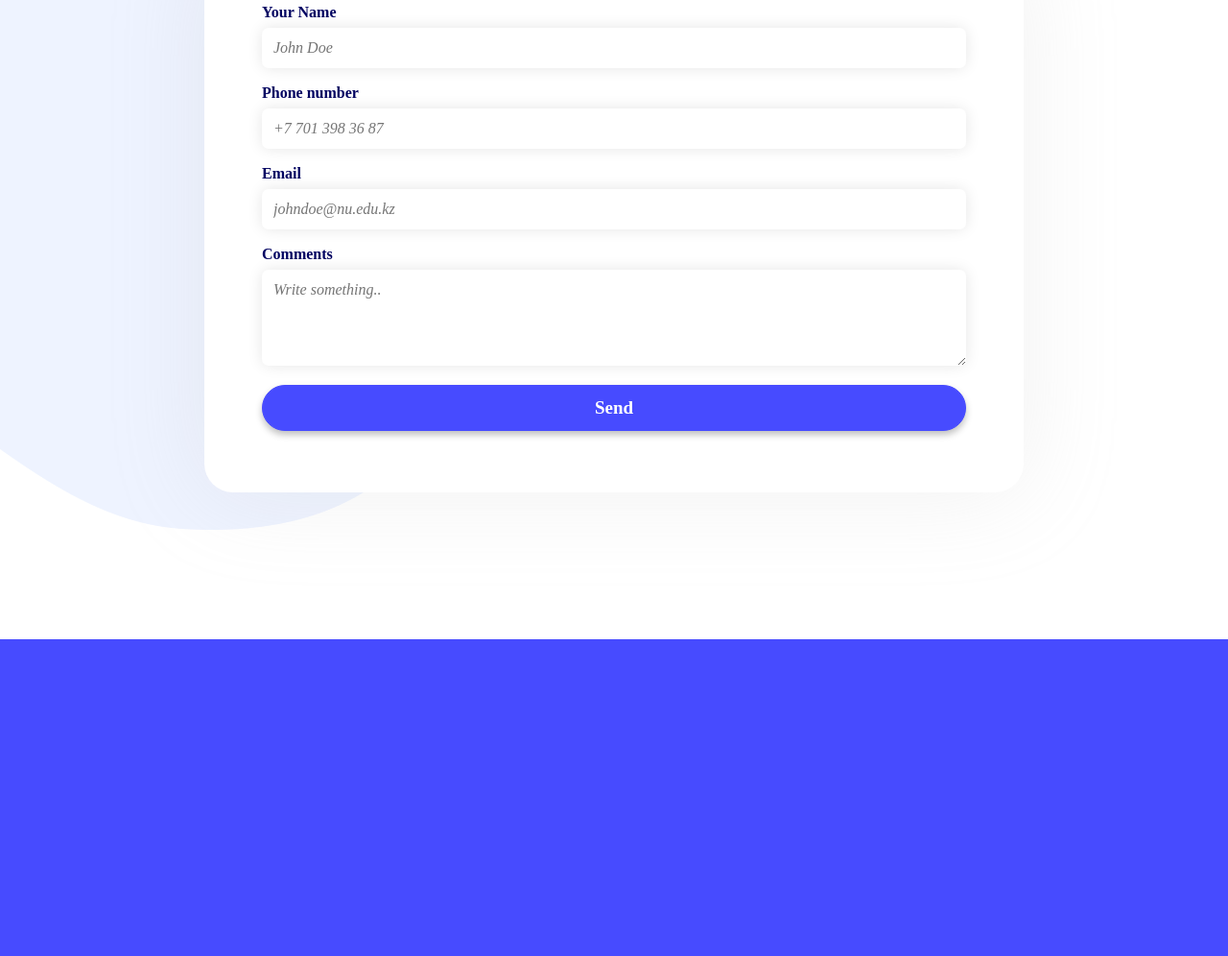
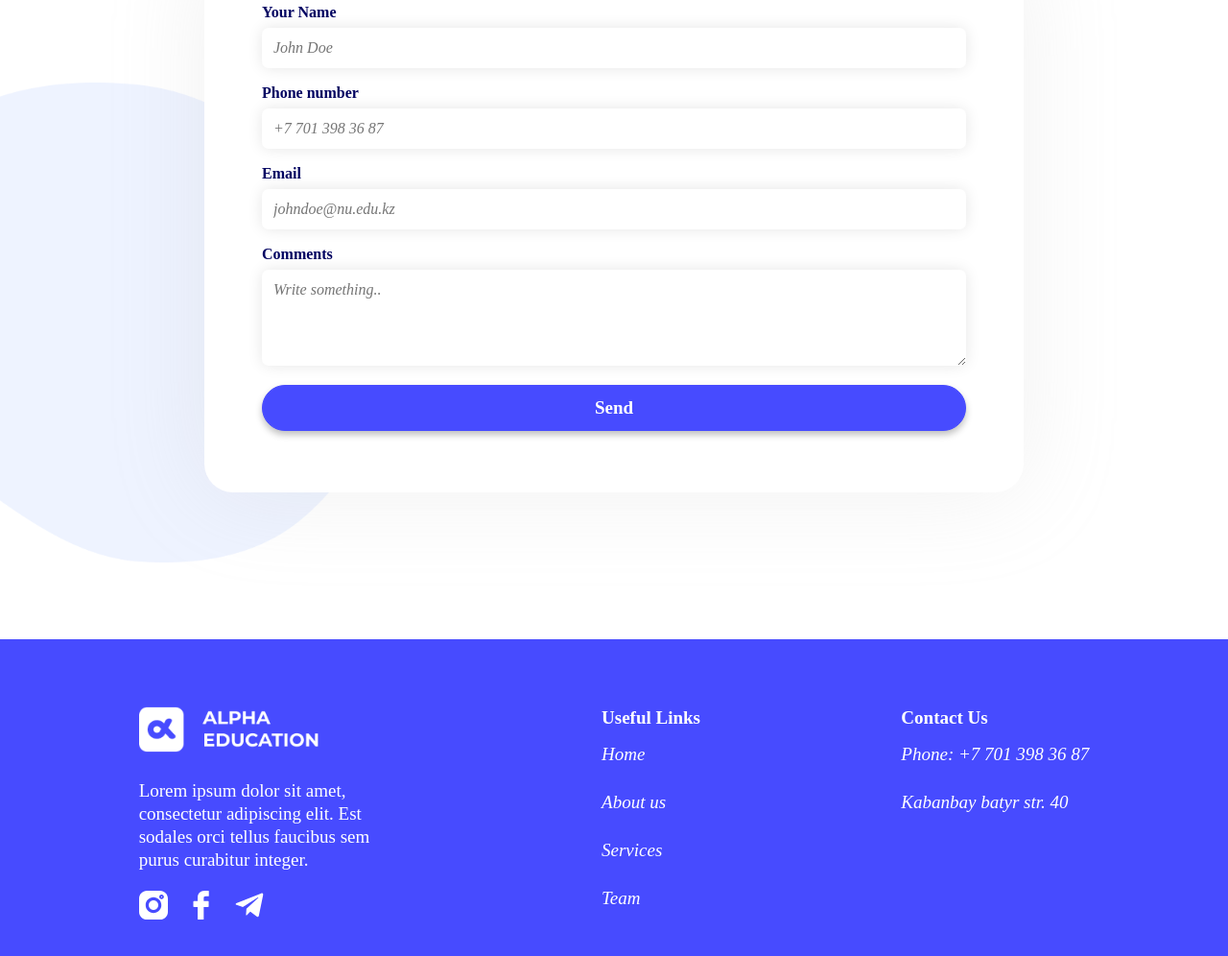
Before and after one commit to Aiz97/alphaeducation, a plain HTML site: page index.html in a window 1280 px wide. Shown: the part 4868-5864 px from the top of the page at 96% size. Drawn offline with nearby package versions, Linux system fonts and the light colour scheme; a web font is replaced by a local one.

Commit message:
feat: add footer

```diff
--- a/index.html
+++ b/index.html
@@ -27,19 +27,19 @@
            <nav class="nav">
                <ul class="nav-list">
                    <li class="nav-item">
-                       <a href="#" class="nav-link">Home</a>
+                       <a href="#home" class="nav-link">Home</a>
                    </li>
                    <li class="nav-item">
-                       <a href="#" class="nav-link">About us</a>
+                       <a href="#about" class="nav-link">About us</a>
                    </li>
                    <li class="nav-item">
-                       <a href="#" class="nav-link">Services</a>
+                       <a href="#services" class="nav-link">Services</a>
                    </li>
                    <li class="nav-item">
-                       <a href="#" class="nav-link">Team</a>
+                       <a href="#courses" class="nav-link">Team</a>
                    </li>
                    <li class="nav-item">
-                       <a href="#" class="nav-link">Contact</a>
+                       <a href="#contact" class="nav-link">Contact</a>
                    </li>
                </ul>
            </nav>
@@ -64,7 +64,7 @@
                 </div>
             </div>
         </div>
-        <section class="about">
+        <section class="about" id="about">
             <div class="container">
                 <div class="left-images">
                     <div class="frame"></div>
@@ -95,7 +95,7 @@
                 </div>
             </div>
         </section>
-        <section class="services">
+        <section class="services" id="services">
             <div class="container">
                 <div class="grid">
                     <div class="service">
@@ -131,7 +131,7 @@
                 </div>
             </div>
         </section>
-        <section class="courses">
+        <section class="courses" id="courses">
             <div class="container">
                 <div class="expand">
                     <h3 class="courses-title">New courses</h3>
@@ -437,7 +437,7 @@
                 </div>
             </div>
         </section>
-        <section class="contact">
+        <section class="contact" id="contact">
             <div class="container">
                 <h2 class="contact-title">Send an email to us</h2>
                 <div class="form-wrapper">
@@ -463,7 +463,43 @@
     </main>
     <footer class="footer">
         <div class="container">
-
+            <div class="footer-info">
+                <img src="./assets/img/logo-footer.png" alt="">
+                <p class="footer-text">Lorem ipsum dolor sit amet, consectetur adipiscing elit. Est sodales orci tellus faucibus sem purus curabitur integer.</p>
+                <ul class="socials-list">
+                    <li class="socials-item">
+                        <a href="" class="socials-link"><img src="./assets/icon/instagram.svg" alt=""></a>
+                    </li>
+                    <li class="socials-item">
+                        <a href="" class="socials-link"><img src="./assets/icon/facebook.svg" alt=""></a>
+                    </li>
+                    <li class="socials-item">
+                        <a href="" class="socials-link"><img src="./assets/icon/telegram.svg" alt=""></a>
+                    </li>
+                </ul>
+            </div>
+            <div class="footer-links">
+                <h3 class="links-title">Useful Links</h3>
+                <ul class="links-list">
+                    <li class="links-item">
+                        <a href="#home" class="links-link">Home</a>
+                    </li>
+                    <li class="links-item">
+                        <a href="#about" class="links-link">About us</a>
+                    </li>
+                    <li class="links-item">
+                        <a href="#services" class="links-link">Services</a>
+                    </li>
+                    <li class="links-item">
+                        <a href="#courses" class="links-link">Team</a>
+                    </li>
+                </ul>
+            </div>
+            <div class="footer-contact">
+                <h3 class="fcontact-title">Contact Us</h3>
+                <span class="fcontact-text">Phone: +7 701 398 36 87</span>
+                <span class="fcontact-text">Kabanbay batyr str. 40 </span>
+            </div>
         </div>
     </footer>
 </body>
--- a/style.css
+++ b/style.css
@@ -24,6 +24,7 @@
 }
 html{
     font-size: 10px;
+    scroll-behavior: smooth;
 }
 body{
     font-family: 'ABeeZee', sans-serif;
@@ -33,7 +34,7 @@ a{
     text-decoration: none;
     color: inherit;
 }
-ul{
+ul, li {
     list-style: none;
 }
 .container{
@@ -678,7 +679,8 @@ header > .container {
     height: 880px;
     background-image: url(./assets/img/form-bg.png);
     background-repeat: no-repeat;
-    background-position: left center;
+    background-position: 0px 300px;
+    background-size: 400px 500px;
 }
 .contact-title {
     font-family: 'Futura PT';
@@ -750,3 +752,65 @@ label {
 .footer {
     height: 400px;
     background-color: #474BFF;
+    color: #FFFFFF;
+}
+.footer > .container {
+    padding: 70px 0;
+    display: flex;
+    flex-direction: row;
+    justify-content: space-around;
+}
+.footer-info {
+    width: 273px;
+}
+.footer-info img {
+    width: 232px;
+    height: 52px;
+}
+.footer-text {
+    margin: 20px 0;
+}
+.socials-list {
+    display: flex;
+    flex-direction: row;
+    align-items: center;
+}
+.socials-item {
+    margin-right: 20px;
+}
+.socials-link img {
+    width: 30px;
+    height: 30px;
+}
+.footer h3 {
+    margin-bottom: 15px;
+    font-family: 'Futura PT';
+    font-style: normal;
+    font-weight: 700;
+    font-size: 19px;
+    line-height: 24px;
+    color: #FFFFFF;
+}
+.links-list,
+.fcontact-text {
+    font-family: 'ABeeZee';
+    font-style: italic;
+    font-weight: 400;
+    font-size: 19px;
+    line-height: 22px;
+    color: #FFFFFF;
+}
+.links-item,
+.fcontact-text {
+    margin-bottom: 28px;
+}
+.footer-text {
+    font-family: 'Futura PT';
+    font-style: normal;
+    font-weight: 400;
+    font-size: 19px;
+    line-height: 24px;
+}
+.fcontact-text {
+    display: block;
+}
```
Also changed, not shown: assets/icon/facebook.svg (added), assets/icon/instagram.svg (added), assets/icon/telegram.svg (added), assets/img/logo-footer.png (added).
